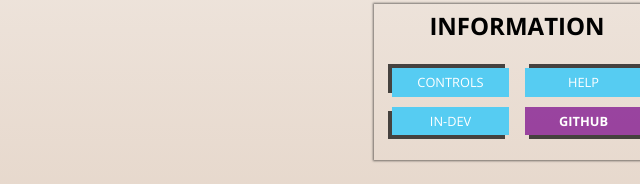
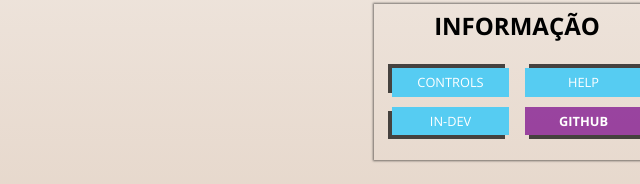
Before and after one commit to alufena/projetoversionamento.github.io, a plain HTML site: page index.html in a window 1280 px wide. Shown: the part 472-656 px from the top of the page, 640-1280 px from the left. Drawn offline with nearby package versions, Linux system fonts and the light colour scheme.

Commit message:
Update index.html

```diff
--- a/index.html
+++ b/index.html
@@ -68,7 +68,7 @@
         </ul>
       </div>
       <div class="user-info">
-        <h2>INFORMATION</h2>
+        <h2>INFORMAÇÃO</h2>
         <div class="button-wrapper" id="info-buttons">
           <a class="button info-button controls" id="controls-info">CONTROLS</a>
           <a class="button info-button help" id="help-info">HELP</a>
```
